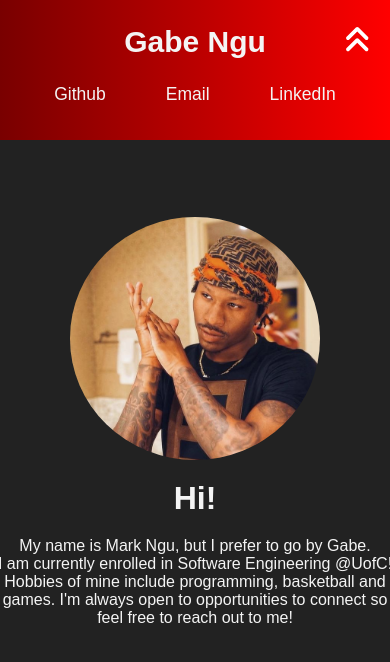
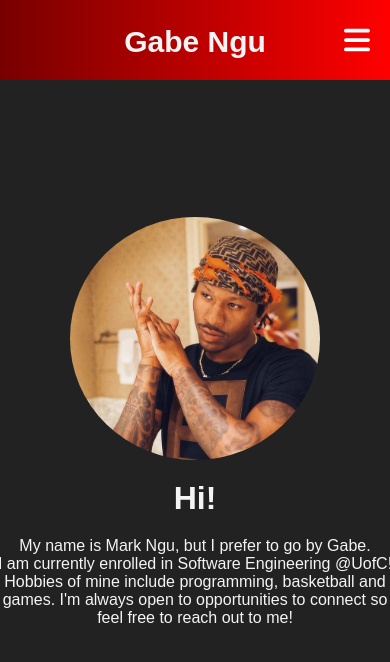
Before and after one commit to gabengu/Website, a React (Vite) app: page / in a window 390 px wide. Shown: the top 662 px of the page. Built offline with nearby package versions, Linux system fonts and the light colour scheme; a web font is replaced by a local one.

Commit message:
Started mobile navbar

```diff
--- a/src/components/NavBar.jsx
+++ b/src/components/NavBar.jsx
@@ -1,12 +1,15 @@
-import image from "../assets/angles-down-solid.svg"
+import drop from "../assets/angles-down-solid.svg"
+import lines from "../assets/bars-solid.svg"
 
 export default function NavBar(){
     return(
         <nav className = "nav">
             <div className = "nav--before">
                 <h1 className = "nav--title">Gabe Ngu</h1>
-                <img src={image} className = "drop"/>
+                <img src={drop} className = "drop"/>
+                <img src={lines} className = "lines"/>
             </div>
+            {/* for desktop */}
             <div className = "links--container">
                 <div className = "links">
                     <a className = "link--text" href="https://github.com/gabengu" target="_blank">Github</a>
--- /dev/null
+++ b/src/components/NavMobile.jsx
@@ -0,0 +1,5 @@
+<div className = "nav--after">
+    <a className = "link--mobile" href="https://github.com/gabengu" target="_blank">Github</a>
+    <a className = "link--mobile" href="#">Email</a>
+    <a className = "link--mobile" href="#">LinkedIn</a>
+</div>
--- a/src/style.css
+++ b/src/style.css
@@ -37,6 +37,16 @@ body{
     transition: 200ms;
 }
 
+.lines{
+    display: none;
+    position: absolute;
+    height: 30px;
+    margin-top: 25px;
+    margin-left: 0px;
+    margin-right: 20px;
+    filter: invert(100%) sepia(0%) saturate(2%) hue-rotate(216deg) brightness(109%) contrast(101%);
+}
+
 .links{
     display:flex;
     gap: 60px;
@@ -49,19 +59,6 @@ body{
     color: #F4F4F4;
     text-decoration: none;
     opacity: 0;
-}
-
-.nav:hover{
-    height: 140px;
-}
-
-.nav:hover .drop{
-    transform: rotate(180deg);
-}
-
-.nav:hover .link--text{
-    opacity: 1;
-    transition: 200ms ease-in-out;
 }
 
 .content{
@@ -87,3 +84,27 @@ body{
     width: 250px;
     border-radius: 50%;
 }
+
+@media screen and (min-width:600px){
+    .nav:hover{
+        height: 140px;
+    }
+
+    .nav:hover .drop{
+        transform: rotate(180deg);
+    }
+
+    .nav:hover .link--text{
+        opacity: 1;
+        transition: 200ms ease-in-out;
+    }
+}
+
+@media screen and (max-width: 600px){
+    .drop{
+        display: none;
+    }
+    .lines{
+        display: block;
+    }
+}
```
Also changed, not shown: src/assets/bars-solid.svg (added).
